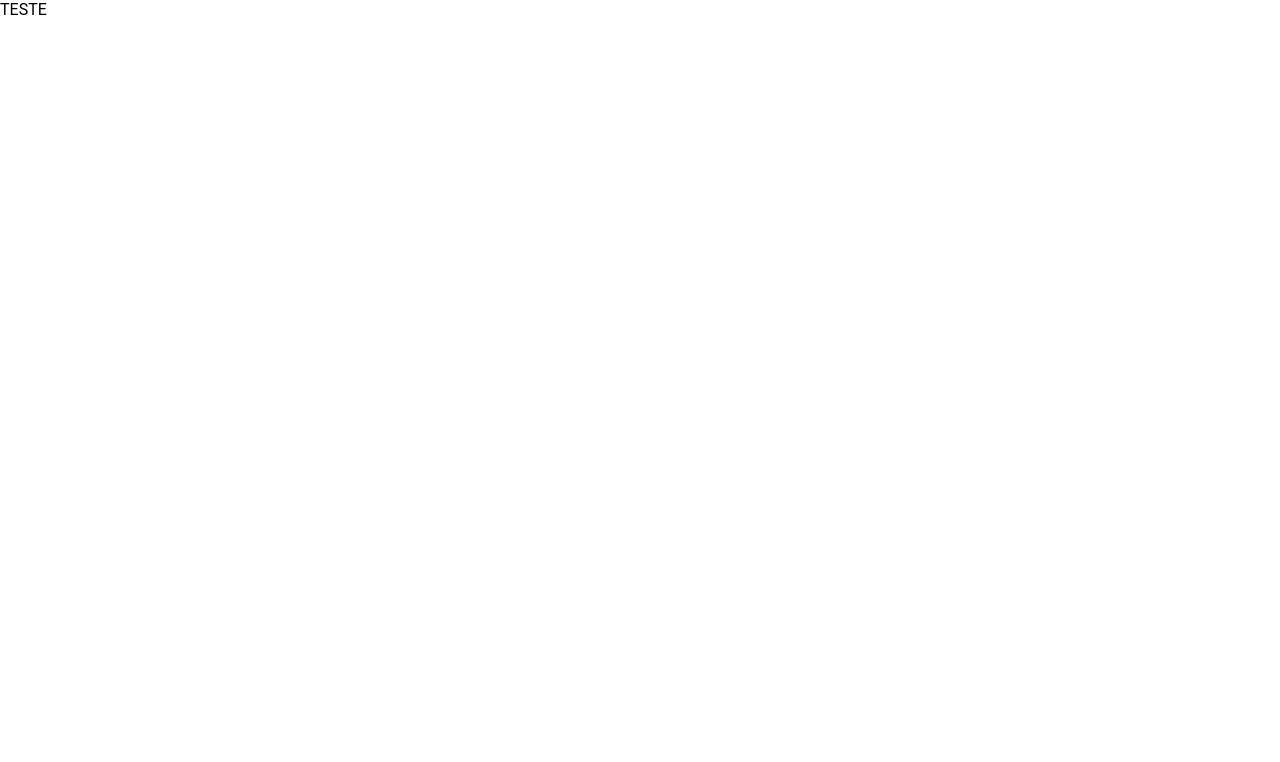
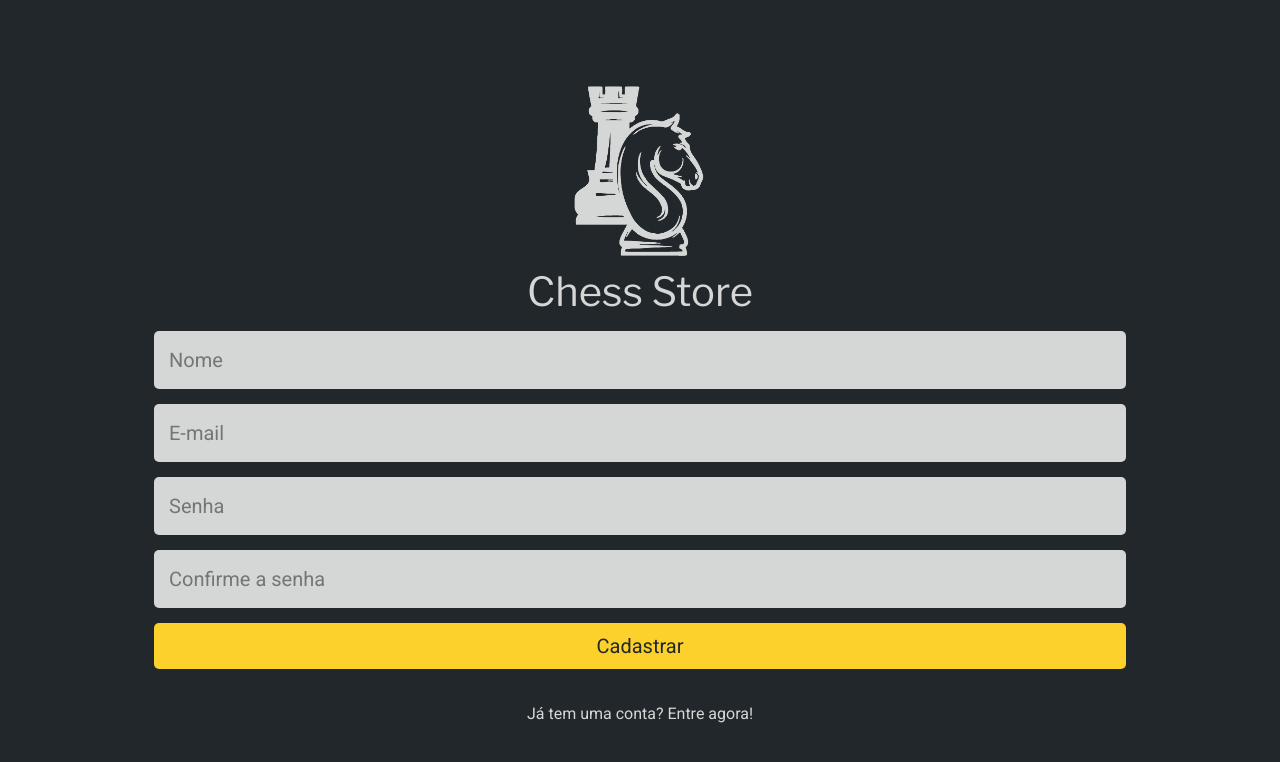
Before and after one commit to AugustoHSS/ChessStore, a React (Create React App) app: page /sign-up in a window 1280 px wide. Shown: the top 762 px of the page. Built offline with nearby package versions, Linux system fonts and the light colour scheme.

Commit message:
feat: add sign-up page

```diff
--- a/package.json
+++ b/package.json
@@ -6,8 +6,9 @@
     "axios": "^0.25.0",
     "react": "^17.0.2",
     "react-dom": "^17.0.2",
+    "react-loader-spinner": "^5.1.2",
     "react-router-dom": "^6.2.1",
-    "react-scripts": "^4.0.3",
+    "react-scripts": "^5.0.0",
     "styled-components": "^5.3.3"
   },
   "scripts": {
--- a/public/index.html
+++ b/public/index.html
@@ -3,6 +3,10 @@
   <head>
     <meta charset="utf-8" />
     <meta name="viewport" content="width=device-width, initial-scale=1" />
+    <link rel="preconnect" href="https://fonts.googleapis.com">
+    <link rel="preconnect" href="https://fonts.gstatic.com" crossorigin>
+    <link href="https://fonts.googleapis.com/css2?family=Roboto:wght@400;500;700&display=swap" rel="stylesheet">
+    <link href="https://fonts.googleapis.com/css2?family=Libre+Franklin:wght@400;500;700&display=swap" rel="stylesheet">
     <title>Chess Store</title>
   </head>
   <body>
--- a/src/App.jsx
+++ b/src/App.jsx
@@ -1,15 +1,17 @@
-import { BrowserRouter, Routes, Route } from 'react-router-dom'
-import React from 'react'
-import SignUp from './pages/sign-up'
-import Reset from './globalStyles/Reset'
+import { BrowserRouter, Routes, Route } from 'react-router-dom';
+import React from 'react';
+import SignUp from './pages/sign-up';
+import SignIn from './pages/sign-in';
+import Reset from './globalStyles/Reset';
 
 export default function App() {
   return (
     <BrowserRouter>
       <Routes>
         <Route path="/sign-up" element={<SignUp />} />
+        <Route path="/sign-in" element={<SignIn />} />
       </Routes>
       <Reset />
     </BrowserRouter>
-  )
+  );
 }
--- /dev/null
+++ b/src/components/Input.js
@@ -0,0 +1,15 @@
+import styled from 'styled-components';
+
+const Input = styled.input`
+    width: 100%;
+    height: 58px;
+    background-color: #D5D6D6;
+    border-radius: 5px;
+    font-size: 20px;
+    line-height: 23px;
+    padding-left: 15px;
+    margin-bottom: 15px;
+    border: 0;
+`;
+
+export default Input;
--- /dev/null
+++ b/src/components/LoginButton.js
@@ -0,0 +1,17 @@
+import styled from 'styled-components';
+
+const loginButton = styled.button`
+    all: unset;
+    width: 100%;
+    height: 46px;
+    background-color: #FCD12C;
+    border-radius: 5px;
+    color: #22282C;
+    font-size: 20px;
+    line-height: 23px;
+    display: flex;
+    justify-content: center;
+    align-items: center;
+`;
+
+export default loginButton;
--- a/src/globalStyles/Reset.js
+++ b/src/globalStyles/Reset.js
@@ -15,4 +15,4 @@ export default createGlobalStyle`
   button {
     cursor: pointer;
   }
-`
+`;
--- /dev/null
+++ b/src/pages/sign-in/index.jsx
@@ -0,0 +1,12 @@
+import React from 'react';
+import Input from '../../components/Input';
+import Container from './styles';
+
+export default function SignIn() {
+  return (
+    <Container>
+      <Input />
+      <Input />
+    </Container>
+  );
+}
--- /dev/null
+++ b/src/pages/sign-in/styles.js
@@ -0,0 +1,8 @@
+import styled from 'styled-components';
+
+const Container = styled.div`
+    height: 100vh;
+    background-color: #22272B;
+`;
+
+export default Container;
--- a/src/pages/sign-up/index.jsx
+++ b/src/pages/sign-up/index.jsx
@@ -1,7 +1,46 @@
-import React from 'react';
+import React, { useState } from 'react';
+import { Link, useNavigate } from 'react-router-dom';
+import axios from 'axios';
+import Input from '../../components/Input';
+import LoginButton from '../../components/LoginButton';
+import Container, { data } from './styles';
+import Logo from '../../assets/logo.png';
 
 export default function SignUp() {
+  const [name, setName] = useState('');
+  const [email, setEmail] = useState('');
+  const [password, setPassword] = useState('');
+  const [confirmPassword, setConfirmPassword] = useState('');
+  const [isLoading, setIsLoading] = useState(false);
+  const navigate = useNavigate();
+
+  function doSignUp(e) {
+    e.preventDefault();
+    if (password !== confirmPassword) {
+      alert('As senhas não são iguais. Tente novamente.');
+      return;
+    }
+    setIsLoading(true);
+    const promise = axios.post('http://localhost:5000/sign-up', {
+      name,
+      email,
+      password,
+    });
+    promise.then(() => { navigate('/sign-in'); setIsLoading(false); });
+    promise.catch((error) => { alert(error.response.data); setIsLoading(false); });
+  }
   return (
-    <h1>TESTE</h1>
+    <Container>
+      <img src={Logo} alt="" />
+      <h1>Chess Store</h1>
+      <form onSubmit={doSignUp}>
+        <Input type="text" value={name} disabled={isLoading} onChange={(e) => setName(e.target.value)} placeholder="Nome" required />
+        <Input type="email" value={email} disabled={isLoading} onChange={(e) => setEmail(e.target.value)} placeholder="E-mail" required />
+        <Input type="password" value={password} disabled={isLoading} onChange={(e) => setPassword(e.target.value)} placeholder="Senha" required />
+        <Input type="password" value={confirmPassword} disabled={isLoading} onChange={(e) => setConfirmPassword(e.target.value)} placeholder="Confirme a senha" required />
+        <LoginButton>{isLoading ? <data.Component {...data.props} /> : 'Cadastrar'}</LoginButton>
+      </form>
+      <Link to="/">Já tem uma conta? Entre agora!</Link>
+    </Container>
   );
 }
--- /dev/null
+++ b/src/pages/sign-up/styles.js
@@ -0,0 +1,39 @@
+import styled from 'styled-components';
+import { ThreeDots } from 'react-loader-spinner';
+
+const Container = styled.div`
+    height: 100vh;
+    background-color: #22272B;
+    padding: 5%;
+    display: flex;
+    flex-direction: column;
+    justify-content: center;
+    align-items: center;
+    a{
+        all: unset;
+        margin-top: 3%;
+        color: #D5D6D6;
+        text-align: center;
+    }
+    img{
+        height: 190px;
+        width: 190px;
+    }
+    h1{
+        font-family: 'Libre Franklin', sans-serif;
+        color: #D5D6D6;
+        font-size: 40px;
+        margin-bottom: 15px;
+    }
+`;
+
+export const data = {
+  Component: ThreeDots,
+  props: {
+    height: 45,
+    width: 70,
+    color: '#22282C',
+  },
+};
+
+export default Container;
```
Also changed, not shown: src/assets/logo.png (added), 1 other file (tests, documents, lock files or other folders).
